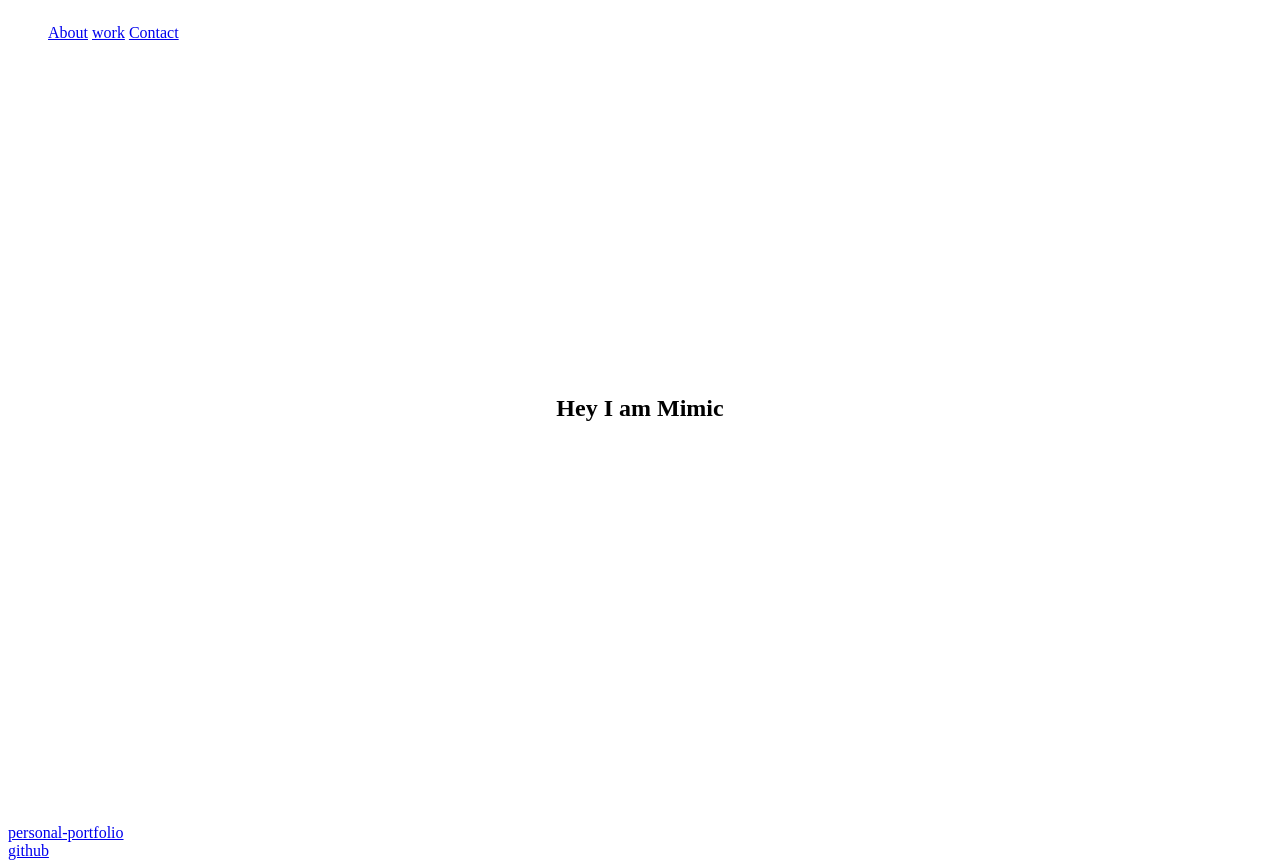
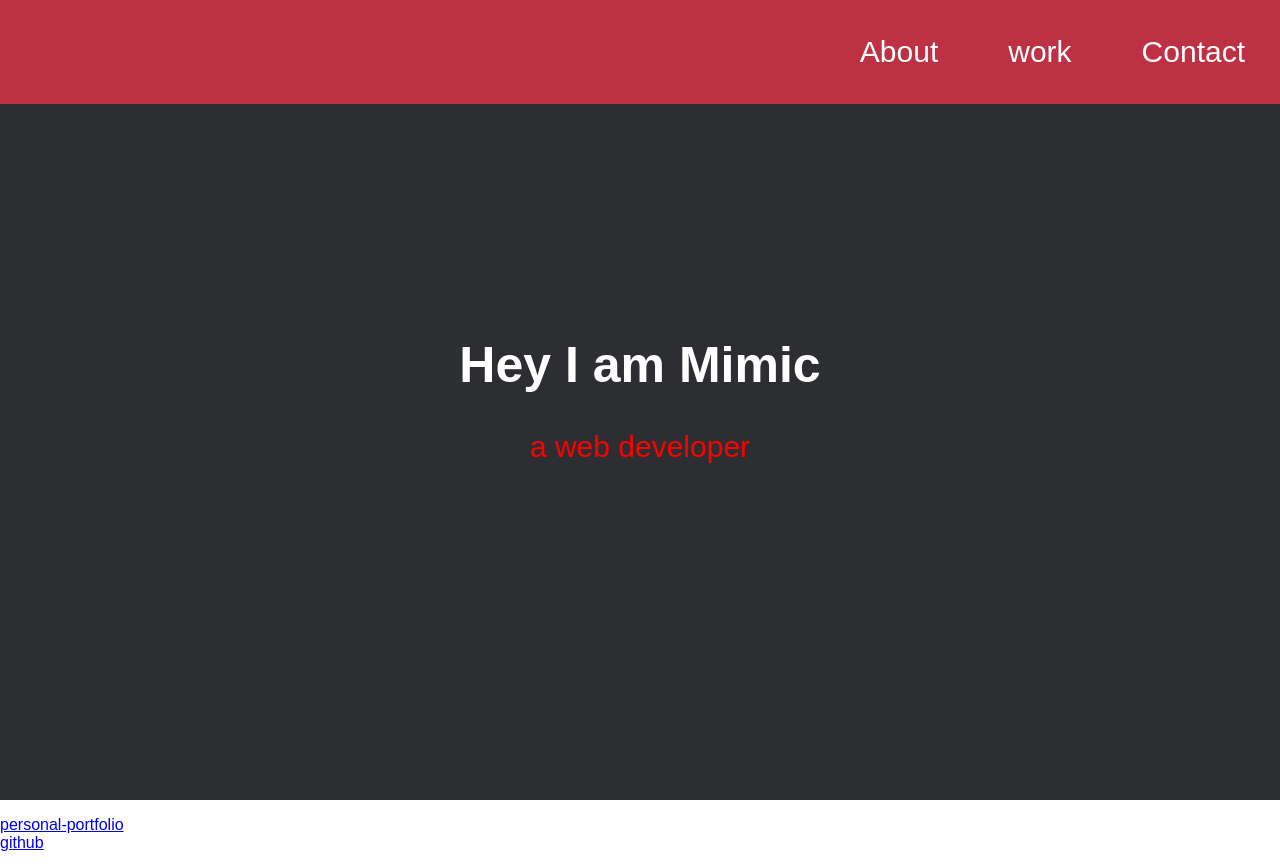
Before and after one commit to NUSHOHEL/Microverse-julian-nizam-trials, a plain HTML site: page index.html in a window 1280 px wide. Drawn offline with Linux system fonts and the light colour scheme.

Commit message:
added some style

```diff
--- a/index.html
+++ b/index.html
@@ -10,15 +10,14 @@
   <body>
     <nav id="navbar">
       <ul>
-        <il>
-          <a href="#projects">About</a>
-          <a href="#projects">work</a>
-          <a href="#projects">Contact</a>
-        </il>
+        <li><a href="#projects">About</a></li>
+        <li><a href="#projects">work</a></li>
+        <li><a href="#projects">Contact</a></li>
       </ul>
     </nav>
     <section id="welcome-section">
       <h1>Hey I am Mimic</h1>
+      <p>a web developer</p>
     </section>
     <section id="projects">
       <p class="project-tile"></p>
--- a/styles.css
+++ b/styles.css
@@ -1,3 +1,8 @@
+body {
+  margin: 0;
+  padding: 0;
+  font-family: poppins, sans-serif;
+}
 @media screen and (max-width: 480px) {
   body {
     background-color: rgb(179, 180, 179);
@@ -8,7 +13,43 @@
   display: flex;
   align-items: center;
   justify-content: center;
+  background-color: #2d2e31;
+  color: white;
+  flex-direction: column;
+  line-height: 10px;
+}
+#welcome-section h1 {
+  font-size: 50px;
+}
+#welcome-section p {
+  font-size: 30px;
+  color: red;
+  font-weight: 100px;
 }
 #navbar {
   position: fixed;
+  background-color: #be3144;
+  width: 100%;
+  display: flex;
+  justify-content: right;
 }
+#navbar ul {
+  display: flex;
+  margin: 0;
+}
+#navbar ul li {
+  list-style: none;
+  margin: 0 20px;
+  font-size: 30px;
+  padding: 35px 15px;
+}
+#navbar a {
+  color: white;
+  text-decoration: none;
+}
+#navbar li:hover {
+  background-color: aquamarine;
+}
+#welcome-section {
+  background-color: ;
+}
```
